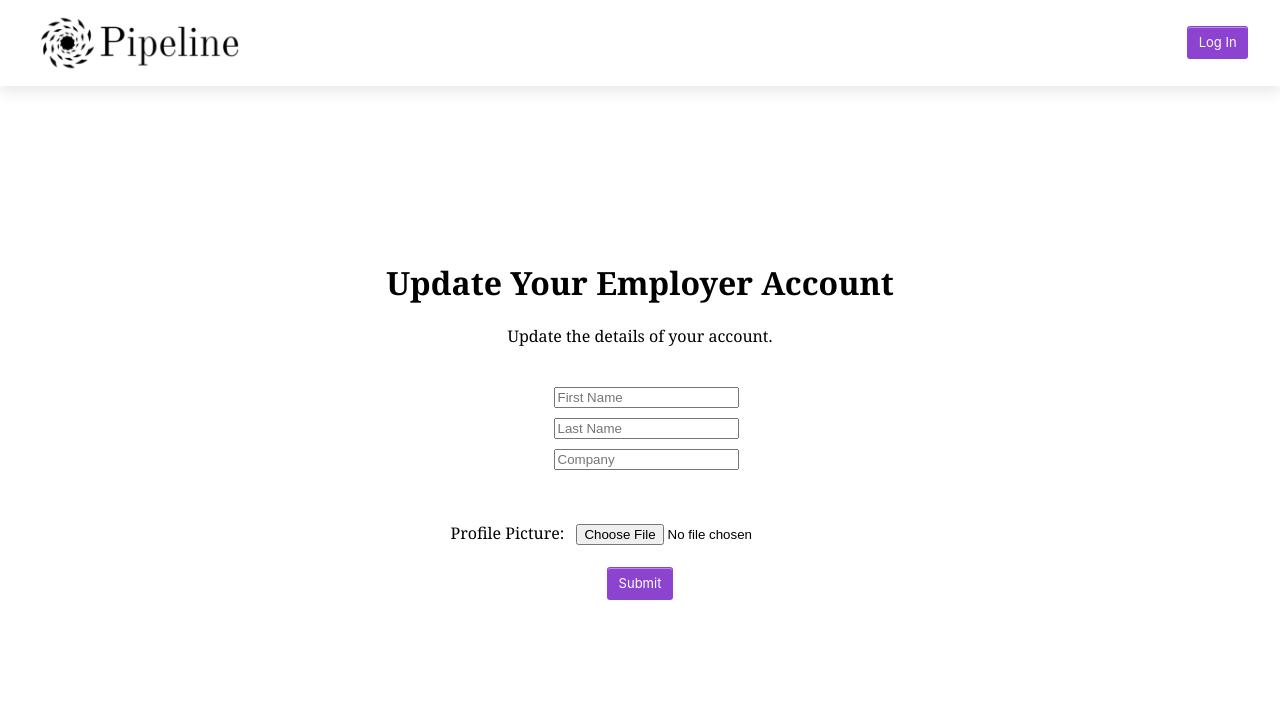
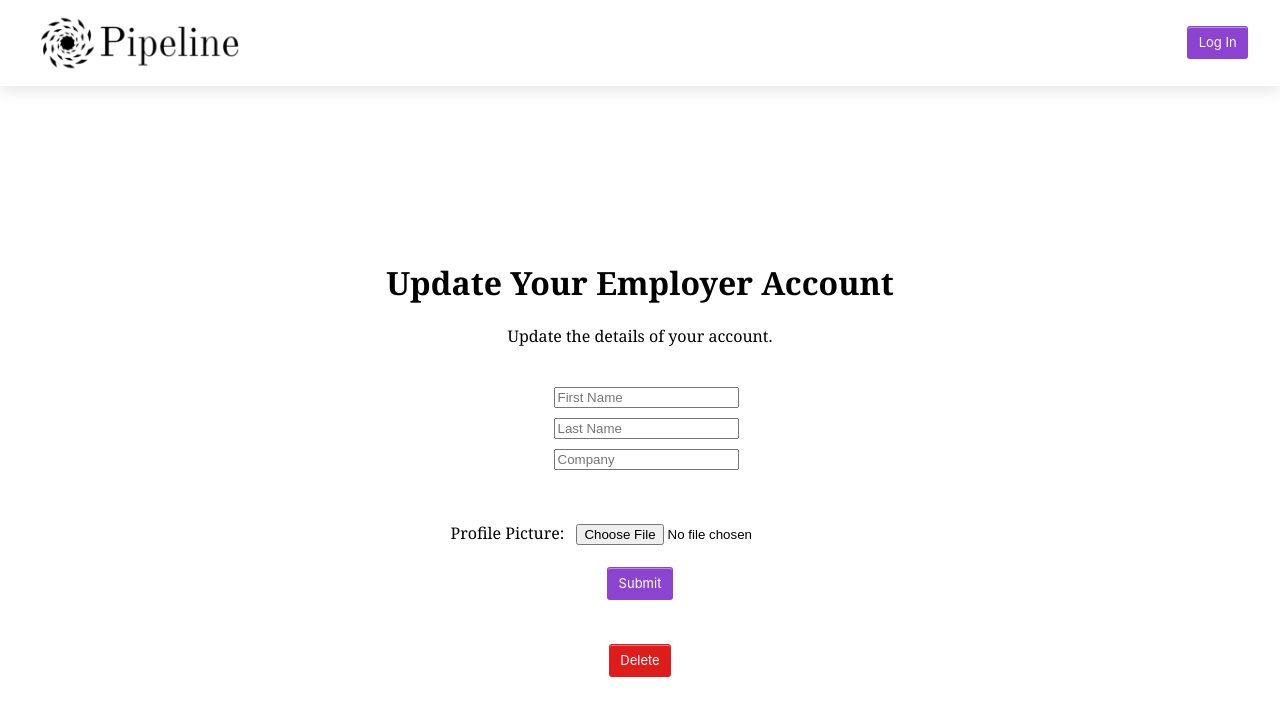
Before and after one commit to edisonrhuang/Pipeline, a React (Create React App) app in the folder frontend/: page /employerupdate in a window 1280 px wide. Shown: the top 716 px of the page. Built offline with nearby package versions, Linux system fonts and the light colour scheme.

Commit message:
added delete employerUpdate

```diff
--- a/frontend/src/pages/EmployerUpdate/EmployerUpdate.js
+++ b/frontend/src/pages/EmployerUpdate/EmployerUpdate.js
@@ -1,6 +1,7 @@
 import React, { useState, useEffect } from 'react';
 import Navbar from '../../components/LoginNavbar/LoginNavbar.js';
 import Button from '../../components/Submit_Button/Button.js'
+import "./employerupdate.css"
 //import axios from 'axios';
 
 const EmployerUpdate = () => {
@@ -8,14 +9,7 @@ const EmployerUpdate = () => {
         first_name: '',
         last_name: '',
         email: '',
-        phone_number: '',
-        date_of_birth: '',
-        info: '',
-        gender: '',
-        ethnicity: '',
-        graduation_date: '',
-        field_of_study: '',
-        website: '',
+        company: '',
         account_created: getDate(),
         profile_picture: null
     });
@@ -126,6 +120,10 @@ const EmployerUpdate = () => {
             <br />
             <br />
             <Button/>
+            <br />
+            <br />
+            <br />
+            <button className="delete">Delete</button>
         </form>
     );
 };
--- a/frontend/src/pages/EmployerUpdate/employerupdate.css
+++ b/frontend/src/pages/EmployerUpdate/employerupdate.css
@@ -0,0 +1,39 @@
+.delete {
+    background-color: #df1c1c;
+    border: 1px solid transparent;
+    border-radius: 3px;
+    box-shadow: rgba(255, 255, 255, .4) 0 1px 0 0 inset;
+    box-sizing: border-box;
+    color: #fff;
+    cursor: pointer;
+    display: inline-block;
+    font-family: -apple-system,system-ui,"Segoe UI","Liberation Sans",sans-serif;
+    font-size: 13px;
+    font-weight: 400;
+    line-height: 1.15385;
+    margin: 0;
+    outline: none;
+    padding: 8px .8em;
+    position: relative;
+    text-align: center;
+    text-decoration: none;
+    user-select: none;
+    -webkit-user-select: none;
+    touch-action: manipulation;
+    vertical-align: baseline;
+    white-space: nowrap;
+}
+
+.delete:hover,
+.delete:focus {
+    background-color: rgb(116, 8, 8);
+}
+
+.delete:focus {
+    box-shadow: 0 0 0 4px rgba(0, 149, 255, .15);
+}
+
+.delete:active {
+    background-color: rgb(116, 8, 8);
+    box-shadow: none;
+}
```
